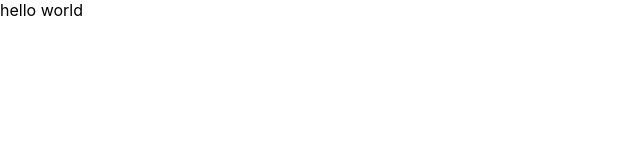
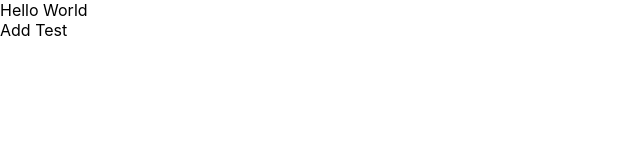
Before and after one commit to zztkdfo/workingdays, a React (Create React App) app: page / in a window 1280 px wide. Shown: the top 160 px of the page, without its empty margins (0-640 px from the left). Built offline with nearby package versions, Linux system fonts and the light colour scheme.

Commit message:
Add Test

```diff
--- a/package.json
+++ b/package.json
@@ -10,9 +10,10 @@
     "@types/node": "^12.0.0",
     "@types/react": "^17.0.13",
     "@types/react-dom": "^17.0.8",
+    "global": "^4.4.0",
     "react": "^17.0.2",
     "react-dom": "^17.0.2",
-    "react-scripts": "4.0.3",
+    "react-scripts": "^4.0.3",
     "typescript": "^4.0.5",
     "web-vitals": "^1.0.1"
   },
--- a/src/App.tsx
+++ b/src/App.tsx
@@ -1,5 +1,10 @@
 const App = (): any => {
-  return <>hello world</>
+  return (
+    <>
+      Hello World
+      <div>Add Test</div>
+    </>
+  )
 }
 
 export default App
```
Also changed, not shown: 1 other file (tests, documents, lock files or other folders).
